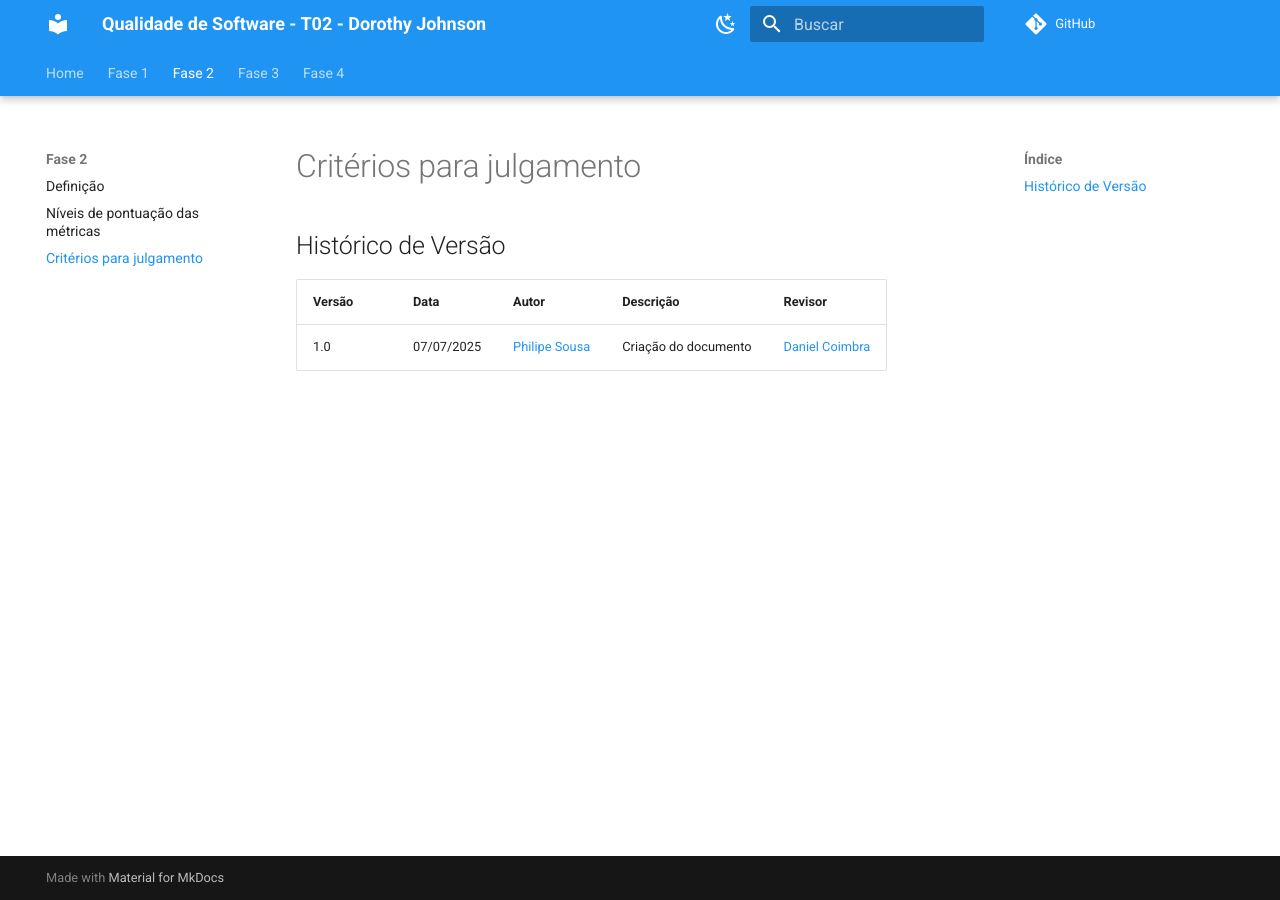
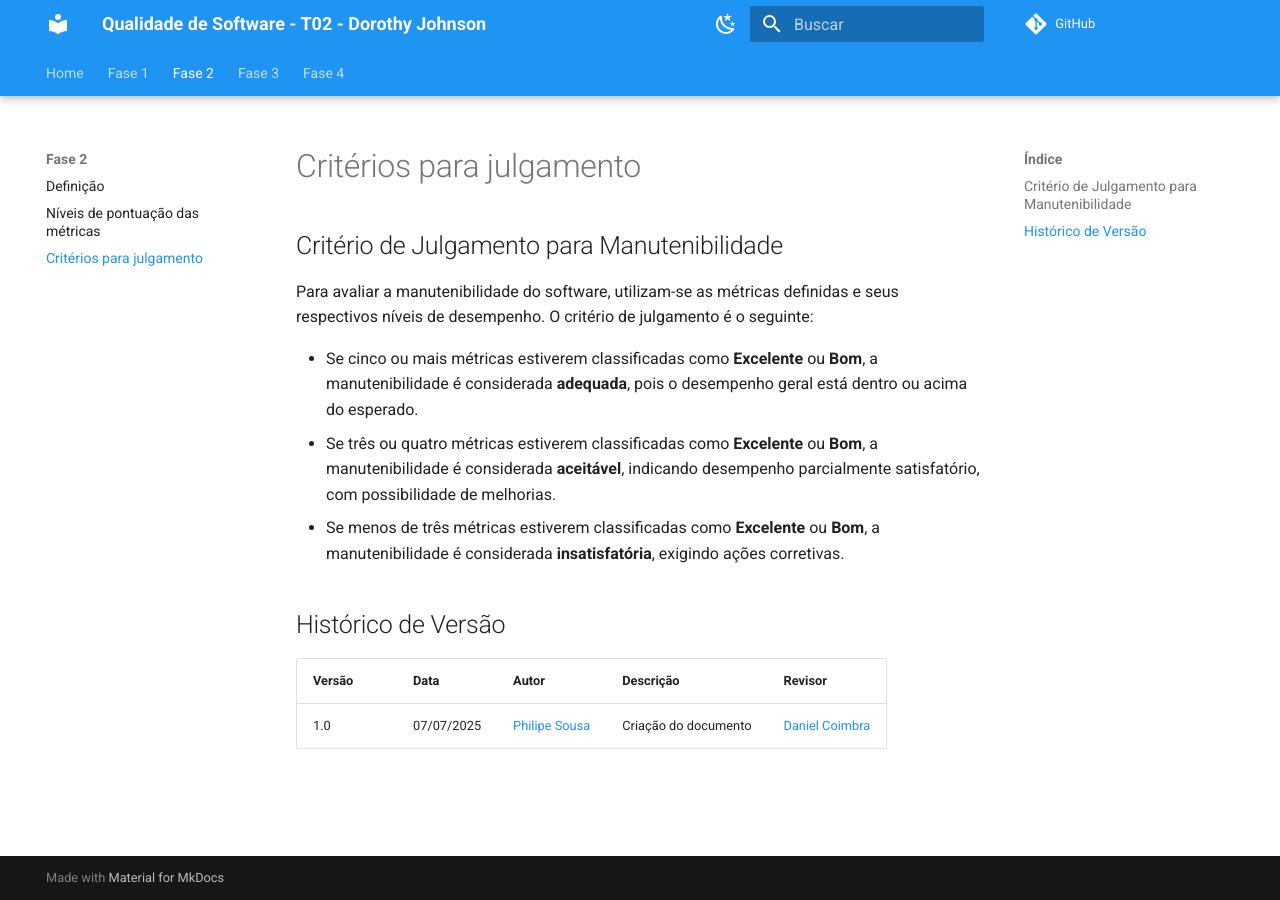
Before and after one commit to FCTE-Qualidade-de-Software-1/2025-1-T02-DOROTHY-JOHNSON, an MkDocs documentation site: the page built from docs/gqm/criterio_julgamento.md, in a window 1280 px wide. Built offline with MkDocs 1.6.1 and Material for MkDocs 9.7.7, drawn with Linux system fonts in a browser that asks for light colours; comment, search, counter and statistics services are not loaded.

Commit message:
docs: adiciona critério de julgamento para manutenibilidade

```diff
--- a/docs/gqm/criterio_julgamento.md
+++ b/docs/gqm/criterio_julgamento.md
@@ -1,3 +1,11 @@
+## Critério de Julgamento para Manutenibilidade
+
+Para avaliar a manutenibilidade do software, utilizam-se as métricas definidas e seus respectivos níveis de desempenho. O critério de julgamento é o seguinte:
+
+- Se cinco ou mais métricas estiverem classificadas como **Excelente** ou **Bom**, a manutenibilidade é considerada **adequada**, pois o desempenho geral está dentro ou acima do esperado.
+- Se três ou quatro métricas estiverem classificadas como **Excelente** ou **Bom**, a manutenibilidade é considerada **aceitável**, indicando desempenho parcialmente satisfatório, com possibilidade de melhorias.
+- Se menos de três métricas estiverem classificadas como **Excelente** ou **Bom**, a manutenibilidade é considerada **insatisfatória**, exigindo ações corretivas.
+
 ## Histórico de Versão
 
 | Versão | Data       | Autor                                              | Descrição                                | Revisor                                            |
```
